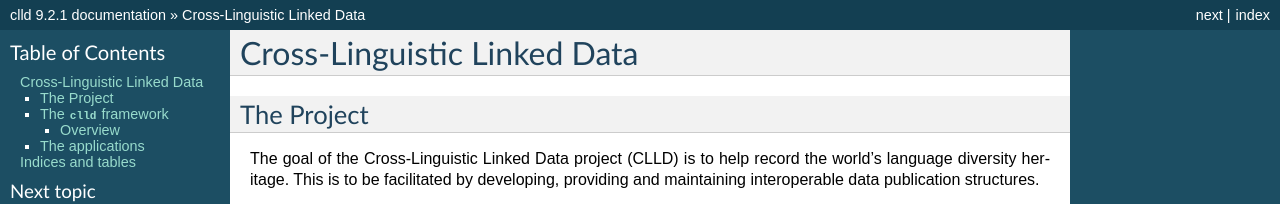
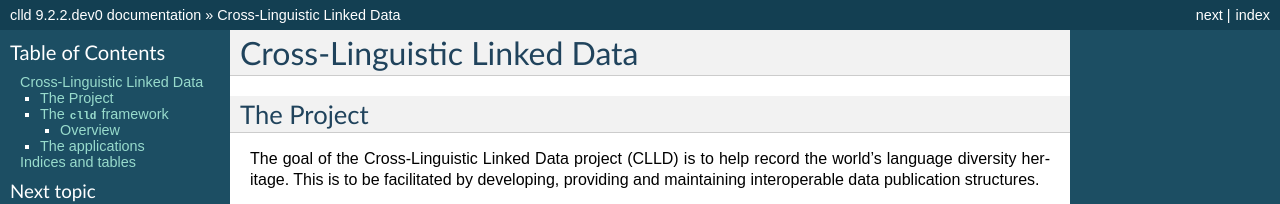
Before and after one commit to clld/clld, a Sphinx documentation site: the page built from docs/index.rst, in a window 1280 px wide and 900 px high. Shown: the top 204 px of the window. Built offline with Sphinx 7.4.7, drawn with Linux system fonts in a browser that asks for light colours; some of the changed text lies outside the part shown.

Commit message:
bump version for development

```diff
--- a/docs/conf.py
+++ b/docs/conf.py
@@ -51,10 +51,10 @@ copyright = u'Max Planck Society'
 # built documents.
 #
 # The full version, including alpha/beta/rc tags.
-release = '9.2.1'
+release = '9.2.2.dev0'
 
 # The short X.Y version.
-version = '9.2.1'
+version = '9.2.2.dev0'
 
 # The language for content autogenerated by Sphinx. Refer to documentation
 # for a list of supported languages.
--- a/setup.py
+++ b/setup.py
@@ -3,7 +3,7 @@ from setuptools import setup, find_packages
 
 setup(
     name='clld',
-    version='9.2.1',
+    version='9.2.2.dev0',
     description=(
         'Python library supporting the development of cross-linguistic databases'),
     long_description=open('README.md').read(),
--- a/src/clld/__init__.py
+++ b/src/clld/__init__.py
@@ -3,7 +3,7 @@ import collections
 from clld.db.models import common
 from clld import interfaces
 
-__version__ = "9.2.1"
+__version__ = "9.2.2.dev0"
 
 
 class Resource(collections.namedtuple('Resource', 'name model interface with_index with_rdfdump')):
```
